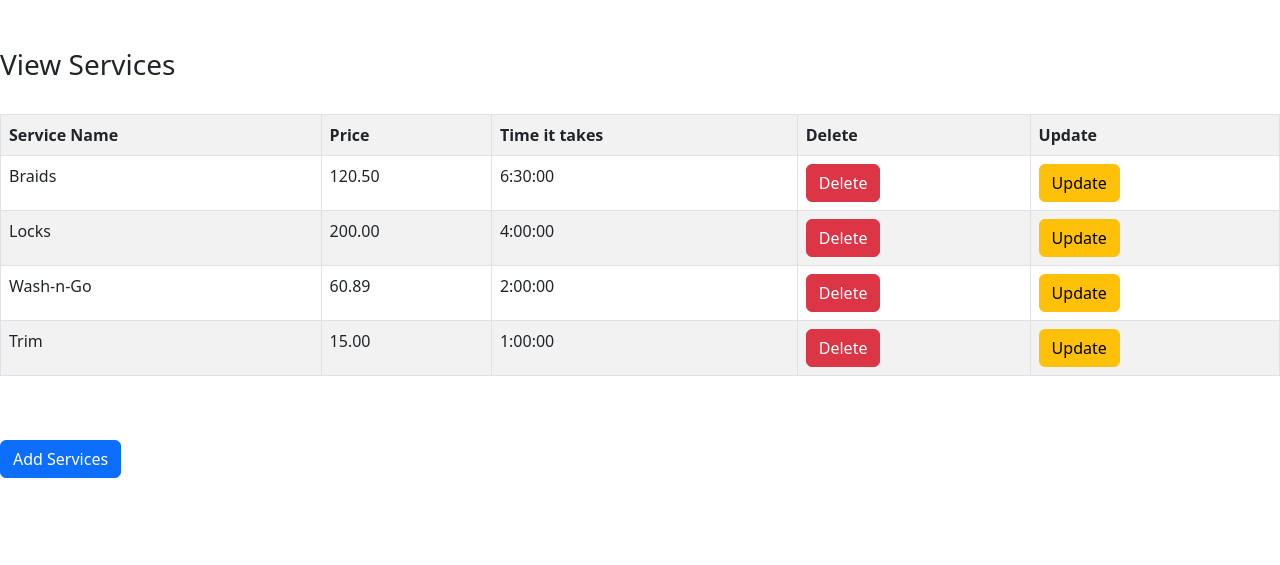
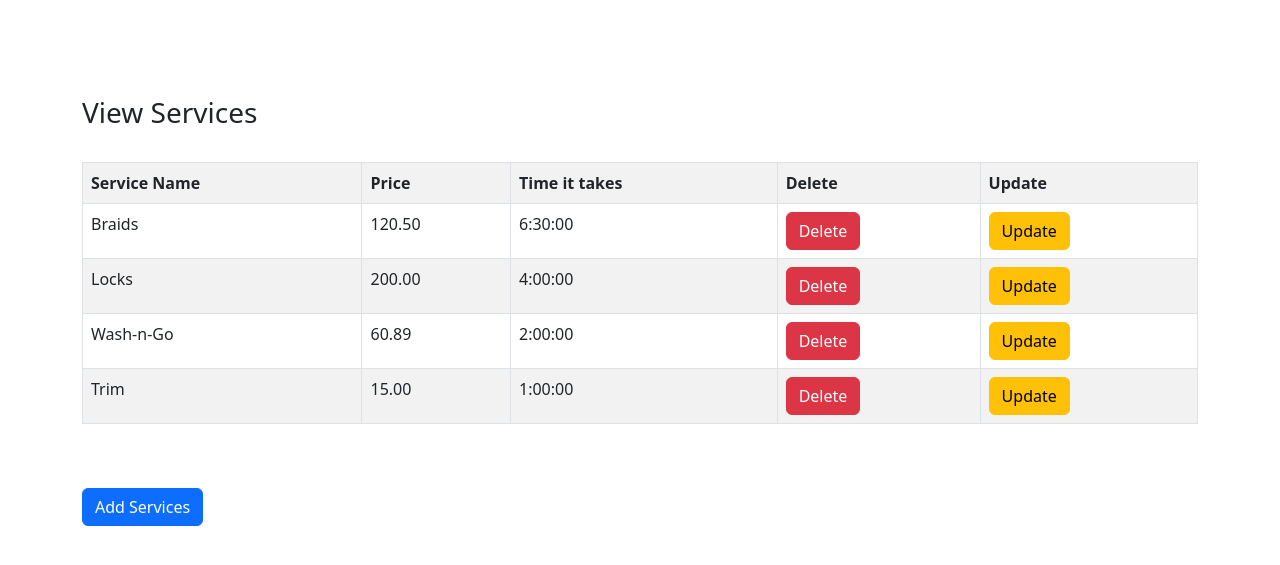
Before and after one commit to beka-ops/all4hair, a Flask app: page /view_services in a window 1280 px wide. Shown: the part 71-636 px from the top of the page. Run offline with Flask 3, Linux system fonts and the light colour scheme; data comes from the database, SQL or seed files in the repository; data that the repository does not hold is empty.

Commit message:
Page format update

```diff
--- a/templates/appt.html
+++ b/templates/appt.html
@@ -6,6 +6,9 @@
     <title>Booking</title>
 </head>
 <body>
+
+    <div class="container mt-5">
+
     <h3> Book an Appointment </h3> <br></br>
 
     <form action="/booking" method="POST">
@@ -26,5 +29,7 @@
         </div>
     </form>
 
+    </div>
+
 </body>
 </html>
--- a/templates/assign_service.html
+++ b/templates/assign_service.html
@@ -39,6 +39,8 @@
         </div>
     </nav> <br></br>
 
+
+    <div class="container mt-5">
         <h3>Assign Provider a Service </h3></br>
 
         <form action="/assign_services" method="POST">
@@ -63,7 +65,7 @@
             </div>
 
         </form>
-
+    </div>
 
 </body>
 </html>
--- a/templates/bookings.html
+++ b/templates/bookings.html
@@ -38,6 +38,10 @@
         </div>
     </nav> <br> </br>
 
+
+
+    <div class="container mt-5">
+
     <h3>View Providers</h3></br>
 
     <table class="table table-striped table-bordered">
@@ -73,7 +77,7 @@
     <a href="/listing">
         <button type="submit" class="btn btn-primary">Make Appointment</button>
     </a><br>
-
+    </div>
 
 </body>
 </html>
--- a/templates/customers.html
+++ b/templates/customers.html
@@ -38,6 +38,9 @@
         </div>
     </nav> <br> </br>
 
+
+    <div class="container mt-5">
+
     <h3>View Customers</h3></br>
 
     <table class="table table-striped table-bordered">
@@ -77,5 +80,7 @@
     </a><br>
 
 
+    </div>
+
 </body>
 </html>
--- a/templates/providers.html
+++ b/templates/providers.html
@@ -38,6 +38,9 @@
         </div>
     </nav> <br> </br>
 
+
+    <div class="container mt-5">
+
     <h3>View Providers</h3></br>
 
     <table class="table table-striped table-bordered">
@@ -77,7 +80,7 @@
     <a href="/p_register">
         <button type="submit" class="btn btn-primary">Register User</button>
     </a><br>
-
+    </div>
 
 </body>
 </html>
--- a/templates/psl_view.html
+++ b/templates/psl_view.html
@@ -38,6 +38,8 @@
         </div>
     </nav> <br> </br>
 
+    <div class="container mt-5">
+
     <h3>Customer</h3></br>
     <label>I am: </label>
     <select name="c_id">
@@ -47,6 +49,7 @@
     </select>
 
     </br></br>
+
     <h3>View Service Listing</h3></br>
 
     <table class="table table-striped table-bordered">
@@ -88,7 +91,7 @@
         </tr>
         {% endfor %}
     </table>
-
+    </div>
 
 </body>
 </html>
--- a/templates/services.html
+++ b/templates/services.html
@@ -39,7 +39,10 @@
         </div>
     </nav> <br></br>
 
-<h3>View Services</h3></br>
+
+
+    <div class="container mt-5">
+    <h3>View Services</h3></br>
 
     <table class="table table-striped table-bordered">
         <tr>
@@ -73,6 +76,7 @@
         <button type="submit" class="btn btn-primary">Add Services</button>
     </a><br>
 
+    </div>
 
 </body>
 </html>
```
Lines whose indentation alone changed are shown as unchanged.
